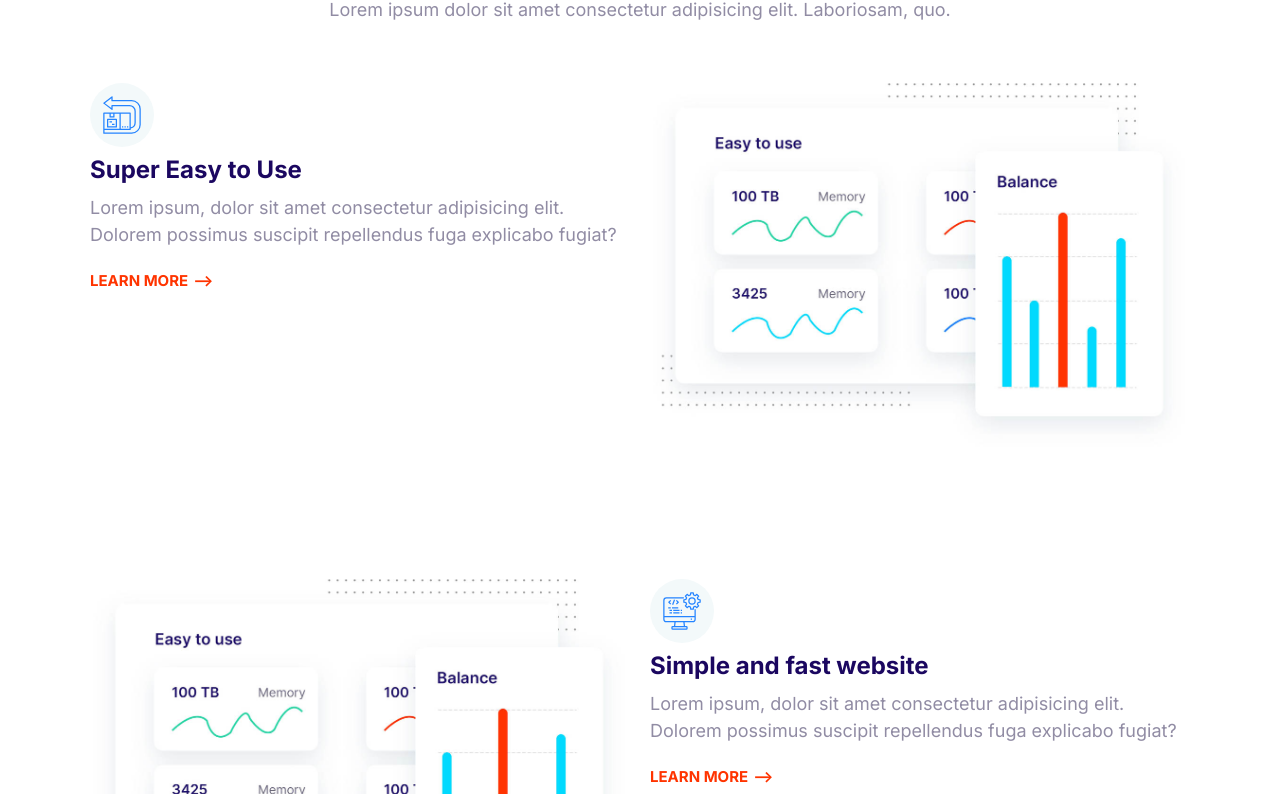
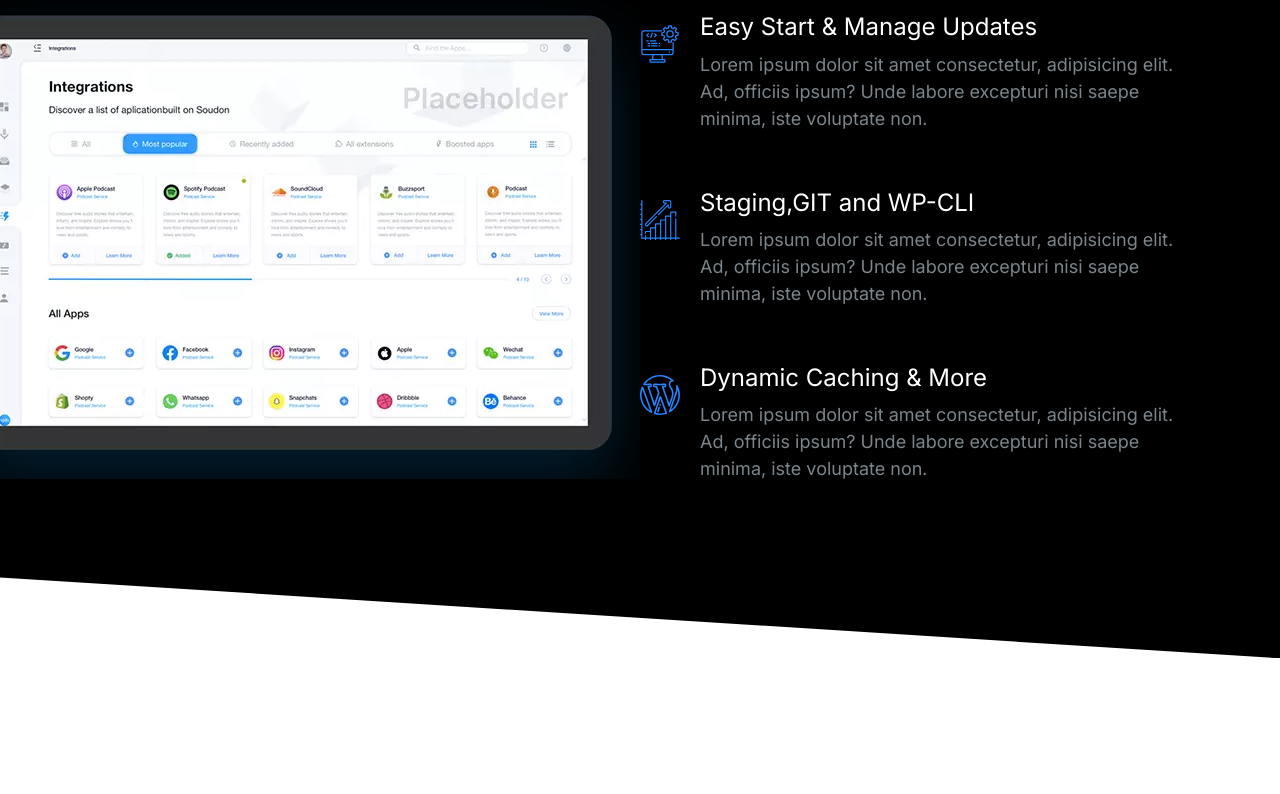
Before and after one commit to RaveenaReddyGinjala/HTML-CSS, a plain HTML site: page index.html in a window 1280 px wide. Shown: the part 151-945 px from the top of the page. After the commit the page ends 809 px from the top, so only its background shows below. Drawn offline with Linux system fonts and the light colour scheme.

Commit message:
Build Showcase block.

```diff
--- a/css/styles.css
+++ b/css/styles.css
@@ -1,3 +1,4 @@
+
 :root {
     --color-primary: #2584ff;
     --color-secondary: #00d9ff;
@@ -16,6 +17,10 @@
   }
 
   /* Typography */
+  ::selection{
+    background: var(--color-primary);
+    color: #fff;
+  }
 
   html {
     /* 62.5% of 16px = 10px */
@@ -47,6 +52,7 @@
 
   h3 {
     font-size: 3rem;
+    font-weight:500;
   }
 
   p {
@@ -136,7 +142,7 @@
   .list {
     list-style: none;
     padding-left: 0;
-    color: var(--color-headings);
+
   }
 
   .list--inline .list__item {
@@ -147,6 +153,7 @@
   .list--tick {
     list-style-image: url(../images/tick.svg);
     padding-left: 3rem;
+    color: var(--color-headings);
   }
 
   .list--tick .list__item {
@@ -412,6 +419,7 @@
   /* Media */
   .media {
     display: flex;
+    margin-bottom: 4rem;
   }
 
   .media__title {
@@ -611,6 +619,7 @@
 
   .block__heading {
     margin-top: 0;
+
   }
 
   .block--dark {
@@ -618,18 +627,20 @@
     color: #7b858b;
   }
 
-  .block--dark .block__heading {
-    color: #fff;
+  .block--dark h1,
+  .block--dark h2,
+  .block--dark h3{
+    color:#fff;
   }
 
   .block--skewed-right {
     padding-bottom: calc(var(--padding-vertical) + 4rem);
-    clip-path: polygon(0% 0%, 100% 0%, 100% 100%, 0% 80%);
+    clip-path: polygon(0% 0%, 100% 0%, 100% 100%, 0% 90%);
   }
 
   .block--skewed-left {
     padding-bottom: calc(var(--padding-vertical) + 4rem);
-    clip-path: polygon(0% 0%, 100% 0%, 100% 80%, 0% 100%);
+    clip-path: polygon(0% 0%, 100% 0%, 100% 90%, 0% 100%);
   }
 
   .container {
@@ -701,9 +712,7 @@
   }
 
   /* Hero */
-  .hero {
-    clip-path: polygon(0% 0%, 100% 0%, 100% 90%, 0% 100%);
-  }
+
 
   .hero__tagline {
     font-size: 2rem;
@@ -780,3 +789,22 @@
         order:2;
     }
   }
+  /*showcase block*/
+  .block-showcase__image>img{
+    width: 100%;
+  }
+  @media screen and (min-width:768px){
+    .block-showcase .grid{
+        grid-template-columns: 50% 50%;
+    }
+    .block-showcase__image{
+
+        justify-self: end;
+    }
+    .block-showcase__image>img{
+        width:auto;
+        max-width: 700px;
+
+    }
+
+  }
--- a/index.html
+++ b/index.html
@@ -15,92 +15,76 @@
     <title>Document</title>
   </head>
   <body>
-    <section class="block container">
+    <section class="block block--dark block--skewed-right block-showcase">
       <header class="block__header">
-        <h2>Host on the Cloud to keep Grow</h2>
-        <p>
-          Lorem ipsum dolor sit amet consectetur adipisicing elit. Laboriosam,
-          quo.
-        </p>
+        <h2>User-friendly Control Panel</h2>
       </header>
-      <article class="grid grid--1x2 feature">
-        <div class="feature__content">
-          <span class="icon-container">
-            <svg class="icon icon--primary">
-              <use xlink:href="images/sprite.svg#easy"></use>
-            </svg>
-          </span>
-          <h3 class="feature__heading">Super Easy to Use</h3>
-          <p>
-            Lorem ipsum, dolor sit amet consectetur adipisicing elit. Dolorem
-            possimus suscipit repellendus fuga explicabo fugiat?
-          </p>
-          <a href="#" class="link-arrow">Learn More</a>
-        </div>
-        <picture>
+      <div class="container grid grid--1x2">
+        <picture class="block-showcase__image">
           <source
-            type="images/webp"
-            srcset="images/easy.webp 1x, images/easy@2x.webp 2x"
+            type="image/webp"
+            srcset="images/ipad.webp 1x, images/ipad@2x.webp 2x"
           />
           <source
-            type="images/jpg"
-            srcset="images/easy.jpg 1x, images/easy@2x.jpg 2x"
+            type="image/png"
+            srcset="images/ipad.png 1x, images/ipad@2x.png 2x"
           />
-          <img class="feature__image" src="images/easy@2x.jpg" alt="" />
+          <img src="images/ipad.png" alt="" />
         </picture>
-      </article>
-      <article class="grid grid--1x2 feature">
-        <div class="feature__content">
-          <span class="icon-container">
+        <ul class="list">
+          <li>
+            <div class="media">
+              <div class="media__image">
                 <svg class="icon icon--primary">
                   <use xlink:href="images/sprite.svg#computer"></use>
                 </svg>
-          </span>
-          <h3 class="feature__heading">Simple and fast website</h3>
+              </div>
+              <div class="media__body">
+                <h3 class="media__title">Easy Start & Manage Updates</h3>
                 <p>
-            Lorem ipsum, dolor sit amet consectetur adipisicing elit. Dolorem
-            possimus suscipit repellendus fuga explicabo fugiat?
+                  Lorem ipsum dolor sit amet consectetur, adipisicing elit. Ad,
+                  officiis ipsum? Unde labore excepturi nisi saepe minima, iste
+                  voluptate non.
                 </p>
-          <a href="#" class="link-arrow">Learn More</a>
               </div>
-        <picture>
-          <source
-            type="images/webp"
-            srcset="images/fast.webp 1x, images/fast@2x.webp 2x"
-          />
-          <source
-            type="images/jpg"
-            srcset="images/fast.jpg 1x, images/fast@2x.jpg 2x"
-          />
-          <img class="feature__image" src="images/easy@2x.jpg" alt="" />
-        </picture>
-      </article>
-      <article class="grid grid--1x2 feature">
-        <div class="feature__content">
-          <span class="icon-container">
+            </div>
+          </li>
+          <li>
+            <div class="media">
+              <div class="media__image">
+                <svg class="icon icon--primary">
+                  <use xlink:href="images/sprite.svg#growth"></use>
+                </svg>
+              </div>
+              <div class="media__body">
+                <h3 class="media__title">Staging,GIT and WP-CLI</h3>
+                <p>
+                  Lorem ipsum dolor sit amet consectetur, adipisicing elit. Ad,
+                  officiis ipsum? Unde labore excepturi nisi saepe minima, iste
+                  voluptate non.
+                </p>
+              </div>
+            </div>
+          </li>
+          <li>
+            <div class="media">
+              <div class="media__image">
                 <svg class="icon icon--primary">
                   <use xlink:href="images/sprite.svg#wordpress"></use>
                 </svg>
-          </span>
-          <h3 class="feature__heading">Word Press Made Easy</h3>
+              </div>
+              <div class="media__body">
+                <h3 class="media__title">Dynamic Caching & More</h3>
                 <p>
-            Lorem ipsum, dolor sit amet consectetur adipisicing elit. Dolorem
-            possimus suscipit repellendus fuga explicabo fugiat?
+                  Lorem ipsum dolor sit amet consectetur, adipisicing elit. Ad,
+                  officiis ipsum? Unde labore excepturi nisi saepe minima, iste
+                  voluptate non.
                 </p>
-          <a href="#" class="link-arrow">Learn More</a>
               </div>
-        <picture>
-          <source
-            type="images/webp"
-            srcset="images/support.webp 1x, images/support@2x.webp 2x"
-          />
-          <source
-            type="images/jpg"
-            srcset="images/support.jpg 1x, images/support@2x.jpg 2x"
-          />
-          <img class="feature__image" src="images/support@2x.jpg" alt="" />
-        </picture>
-      </article>
+            </div>
+          </li>
+        </ul>
+      </div>
     </section>
   </body>
 </html>
```
Also changed, not shown: components/showcase block.html (added, +71 -0 lines), images/ipad.png (added), images/ipad.webp (added), images/ipad@2x.png (added), images/ipad@2x.webp (added). Lines whose indentation alone changed are shown as unchanged.
